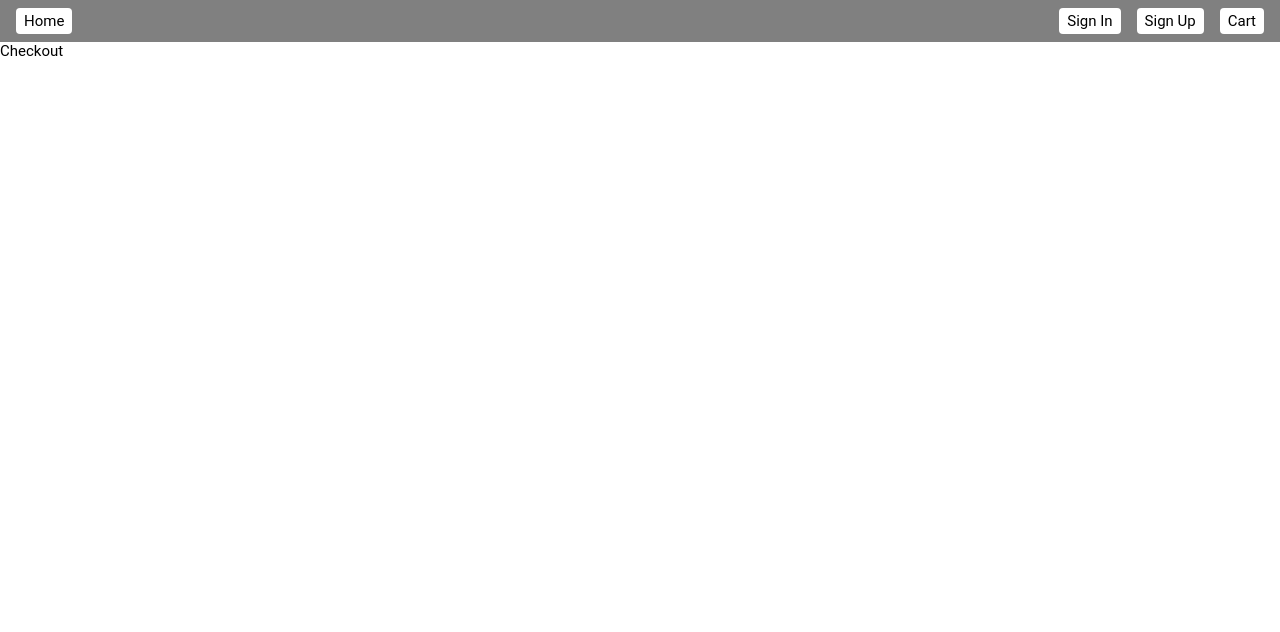
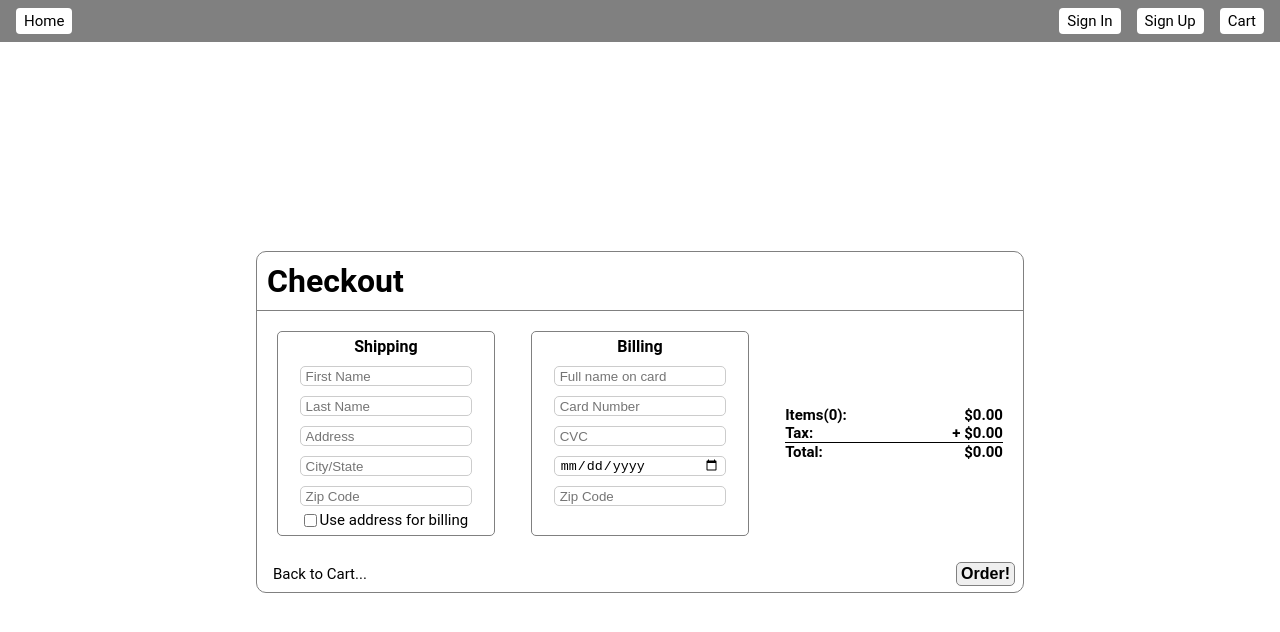
Before and after one commit to Frank-5850/E-commerse, a React (Create React App) app in the folder client/: page /checkout in a window 1280 px wide. Shown: the top 632 px of the page. Built offline with nearby package versions, Linux system fonts and the light colour scheme.

Commit message:
brought back checkout and cart pages.

```diff
--- a/client/src/cart/Cart.js
+++ b/client/src/cart/Cart.js
@@ -61,60 +61,59 @@ const Cart = () => {
   };
 
   return (
-    <div>Cart</div>
-    // <CartWrapper>
-    //   {cart.length > 0 ? (
-    //     <CartContainer>
-    //       <CartHeader>
-    //         <Header>You have {`${cart.length}`} item(s) in your cart...</Header>
-    //         <CartTotal>Total: ${getTotalPrice()}</CartTotal>
-    //       </CartHeader>
-    //       <OrderContainer>
-    //         {cart &&
-    //           cart.map((product, index) => (
-    //             <CartItemCard key={index}>
-    //               <CartItemImg
-    //                 src={`http://localhost:8000/${product.photo?.filePath}`}
-    //                 alt={product.name}
-    //               />
-    //               <CartDetailsContainer>
-    //                 <CartItemDetails>
-    //                   <CartItemName>{product.name}</CartItemName>
-    //                   <CartItemDescription>
-    //                     {product.description}
-    //                   </CartItemDescription>
-    //                   <CartItemPrice>${product.price}</CartItemPrice>
-    //                   <CartUpdateOptions>
-    //                     Qty:{"  "}
-    //                     <CartItemQuantity
-    //                       type="number"
-    //                       value={product.count}
-    //                       onChange={onChange(product._id)}
-    //                     />
-    //                     <RemoveButton
-    //                       onClick={() => removeItemFromCart(product._id)}
-    //                     >
-    //                       Remove
-    //                     </RemoveButton>
-    //                   </CartUpdateOptions>
-    //                 </CartItemDetails>
-    //                 <CartTotalContainer>
-    //                   <CartItemPrice>
-    //                     ${getTotalPriceForItem(product.price, product.count)}
-    //                   </CartItemPrice>
-    //                 </CartTotalContainer>
-    //               </CartDetailsContainer>
-    //             </CartItemCard>
-    //           ))}
-    //         <NavItem cart={"true"} style={styles} to="/checkout">
-    //           Continue to checkout....
-    //         </NavItem>
-    //       </OrderContainer>
-    //     </CartContainer>
-    //   ) : (
-    //     <h2>Your cart is empty</h2>
-    //   )}
-    // </CartWrapper>
+    <CartWrapper>
+      {cart.length > 0 ? (
+        <CartContainer>
+          <CartHeader>
+            <Header>You have {`${cart.length}`} item(s) in your cart...</Header>
+            <CartTotal>Total: ${getTotalPrice()}</CartTotal>
+          </CartHeader>
+          <OrderContainer>
+            {cart &&
+              cart.map((product, index) => (
+                <CartItemCard key={index}>
+                  <CartItemImg
+                    src={`http://localhost:8000/${product.photo?.filePath}`}
+                    alt={product.name}
+                  />
+                  <CartDetailsContainer>
+                    <CartItemDetails>
+                      <CartItemName>{product.name}</CartItemName>
+                      <CartItemDescription>
+                        {product.description}
+                      </CartItemDescription>
+                      <CartItemPrice>${product.price}</CartItemPrice>
+                      <CartUpdateOptions>
+                        Qty:{"  "}
+                        <CartItemQuantity
+                          type="number"
+                          value={product.count}
+                          onChange={onChange(product._id)}
+                        />
+                        <RemoveButton
+                          onClick={() => removeItemFromCart(product._id)}
+                        >
+                          Remove
+                        </RemoveButton>
+                      </CartUpdateOptions>
+                    </CartItemDetails>
+                    <CartTotalContainer>
+                      <CartItemPrice>
+                        ${getTotalPriceForItem(product.price, product.count)}
+                      </CartItemPrice>
+                    </CartTotalContainer>
+                  </CartDetailsContainer>
+                </CartItemCard>
+              ))}
+            <NavItem cart={"true"} style={styles} to="/checkout">
+              Continue to checkout....
+            </NavItem>
+          </OrderContainer>
+        </CartContainer>
+      ) : (
+        <h2>Your cart is empty</h2>
+      )}
+    </CartWrapper>
   );
 };
 
--- a/client/src/checkout/Checkout.js
+++ b/client/src/checkout/Checkout.js
@@ -90,106 +90,105 @@ const Checkout = () => {
   };
 
   return (
-    <div>Checkout</div>
-    // <CheckoutWrapper>
-    //   <CheckoutContainer>
-    //     <CheckoutHeader>
-    //       <Header>Checkout</Header>
-    //     </CheckoutHeader>
-    //     <CheckoutBody>
-    //       <ShippingInfoCard>
-    //         <MiniHeader>Shipping</MiniHeader>
-    //         <BillingInput
-    //           placeholder="First Name"
-    //           type="firstName"
-    //           className="form-control"
-    //         />
-    //         <BillingInput
-    //           placeholder="Last Name"
-    //           type="lastName"
-    //           className="form-control"
-    //         />
-    //         <BillingInput
-    //           placeholder="Address"
-    //           type="address"
-    //           className="form-control"
-    //         />
-    //         <BillingInput
-    //           placeholder="City/State"
-    //           type="city/state"
-    //           className="form-control"
-    //         />
-    //         <BillingInput
-    //           placeholder="Zip Code"
-    //           type="zip"
-    //           className="form-control"
-    //         />
-    //         <CheckBoxBox>
-    //           <input
-    //             style={{ alignSelf: "start" }}
-    //             placeholder="Phone Number"
-    //             type="checkbox"
-    //             className="form-control"
-    //           />
-    //           <label>Use address for billing</label>
-    //         </CheckBoxBox>
-    //       </ShippingInfoCard>
-    //       <BillingInfoCard>
-    //         <MiniHeader>Billing</MiniHeader>
-    //         <BillingInput
-    //           placeholder="Full name on card"
-    //           type="text"
-    //           className="form-control"
-    //         />
-    //         <BillingInput
-    //           placeholder="Card Number"
-    //           type="number"
-    //           className="form-control"
-    //         />
-    //         <BillingInput
-    //           placeholder="CVC"
-    //           type="number"
-    //           className="form-control"
-    //         />
-    //         <BillingInput
-    //           placeholder="Expiration Date"
-    //           type="date"
-    //           className="form-control"
-    //         />
-    //         <BillingInput
-    //           placeholder="Zip Code"
-    //           type="number"
-    //           className="form-control"
-    //         />
-    //       </BillingInfoCard>
-    //       <TotalCalculatorCard>
-    //         <TotalBox>
-    //           <ItemTotalLine>
-    //             <TotalText>Items({cartItems.length}):</TotalText>
-    //             <TotalText>${totalItemCost()}</TotalText>
-    //           </ItemTotalLine>
-    //           <TaxPriceLine>
-    //             <TotalText>Tax:</TotalText>
-    //             <TotalText>+ ${totalTaxCost()}</TotalText>
-    //           </TaxPriceLine>
-    //           <ItemTotalLine>
-    //             <TotalText>Total:</TotalText>
-    //             <TotalText>${totalCost()}</TotalText>
-    //           </ItemTotalLine>
-    //         </TotalBox>
-    //       </TotalCalculatorCard>
-    //     </CheckoutBody>
-    //     <CheckoutFooter>
-    //       <NavItem cart={"true"} to="/cart">
-    //         Back to Cart...
-    //       </NavItem>
-    //       <ConfirmOrderButton onClick={(e) => submitOrder(e)}>
-    //         Order!
-    //       </ConfirmOrderButton>
-    //     </CheckoutFooter>
-    //     <ToastContainer autoClose={2000} />
-    //   </CheckoutContainer>
-    // </CheckoutWrapper>
+    <CheckoutWrapper>
+      <CheckoutContainer>
+        <CheckoutHeader>
+          <Header>Checkout</Header>
+        </CheckoutHeader>
+        <CheckoutBody>
+          <ShippingInfoCard>
+            <MiniHeader>Shipping</MiniHeader>
+            <BillingInput
+              placeholder="First Name"
+              type="firstName"
+              className="form-control"
+            />
+            <BillingInput
+              placeholder="Last Name"
+              type="lastName"
+              className="form-control"
+            />
+            <BillingInput
+              placeholder="Address"
+              type="address"
+              className="form-control"
+            />
+            <BillingInput
+              placeholder="City/State"
+              type="city/state"
+              className="form-control"
+            />
+            <BillingInput
+              placeholder="Zip Code"
+              type="zip"
+              className="form-control"
+            />
+            <CheckBoxBox>
+              <input
+                style={{ alignSelf: "start" }}
+                placeholder="Phone Number"
+                type="checkbox"
+                className="form-control"
+              />
+              <label>Use address for billing</label>
+            </CheckBoxBox>
+          </ShippingInfoCard>
+          <BillingInfoCard>
+            <MiniHeader>Billing</MiniHeader>
+            <BillingInput
+              placeholder="Full name on card"
+              type="text"
+              className="form-control"
+            />
+            <BillingInput
+              placeholder="Card Number"
+              type="number"
+              className="form-control"
+            />
+            <BillingInput
+              placeholder="CVC"
+              type="number"
+              className="form-control"
+            />
+            <BillingInput
+              placeholder="Expiration Date"
+              type="date"
+              className="form-control"
+            />
+            <BillingInput
+              placeholder="Zip Code"
+              type="number"
+              className="form-control"
+            />
+          </BillingInfoCard>
+          <TotalCalculatorCard>
+            <TotalBox>
+              <ItemTotalLine>
+                <TotalText>Items({cartItems.length}):</TotalText>
+                <TotalText>${totalItemCost()}</TotalText>
+              </ItemTotalLine>
+              <TaxPriceLine>
+                <TotalText>Tax:</TotalText>
+                <TotalText>+ ${totalTaxCost()}</TotalText>
+              </TaxPriceLine>
+              <ItemTotalLine>
+                <TotalText>Total:</TotalText>
+                <TotalText>${totalCost()}</TotalText>
+              </ItemTotalLine>
+            </TotalBox>
+          </TotalCalculatorCard>
+        </CheckoutBody>
+        <CheckoutFooter>
+          <NavItem cart={"true"} to="/cart">
+            Back to Cart...
+          </NavItem>
+          <ConfirmOrderButton onClick={(e) => submitOrder(e)}>
+            Order!
+          </ConfirmOrderButton>
+        </CheckoutFooter>
+        <ToastContainer autoClose={2000} />
+      </CheckoutContainer>
+    </CheckoutWrapper>
   );
 };
 
```
